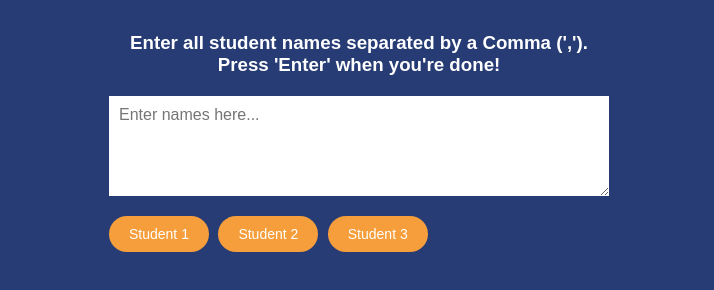
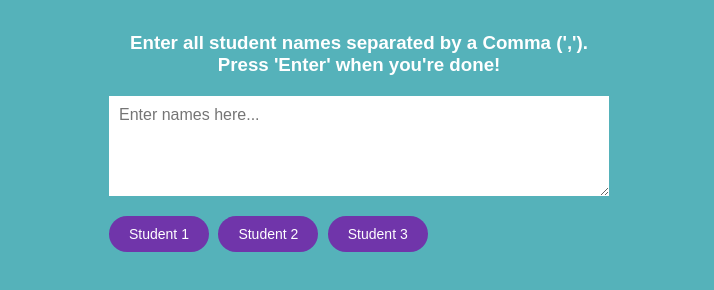
Before and after one commit to Composer0/Random-Student-Picker, a plain HTML site: page index.html in a window 1280 px wide. Shown: the part 276-566 px from the top of the page, without its empty margins (281-995 px from the left). Drawn offline with Linux system fonts and the light colour scheme; a web font is replaced by a local one.

Commit message:
Updated color scheme for students

```diff
--- a/styles.css
+++ b/styles.css
@@ -4,7 +4,7 @@
 }
 
 body {
-    background-color: #273c75;
+    background-color: #55b2ba;
     color: #fff;
     font-family: 'Muli', sans-serif;
     display: flex;
@@ -49,7 +49,7 @@ textarea:focus {
 }
 
 .tag {
-    background-color: #f59e3b;
+    background-color: #7035aa;
     color: #fff;
     border-radius: 50px;
     padding: 10px 20px;
```
